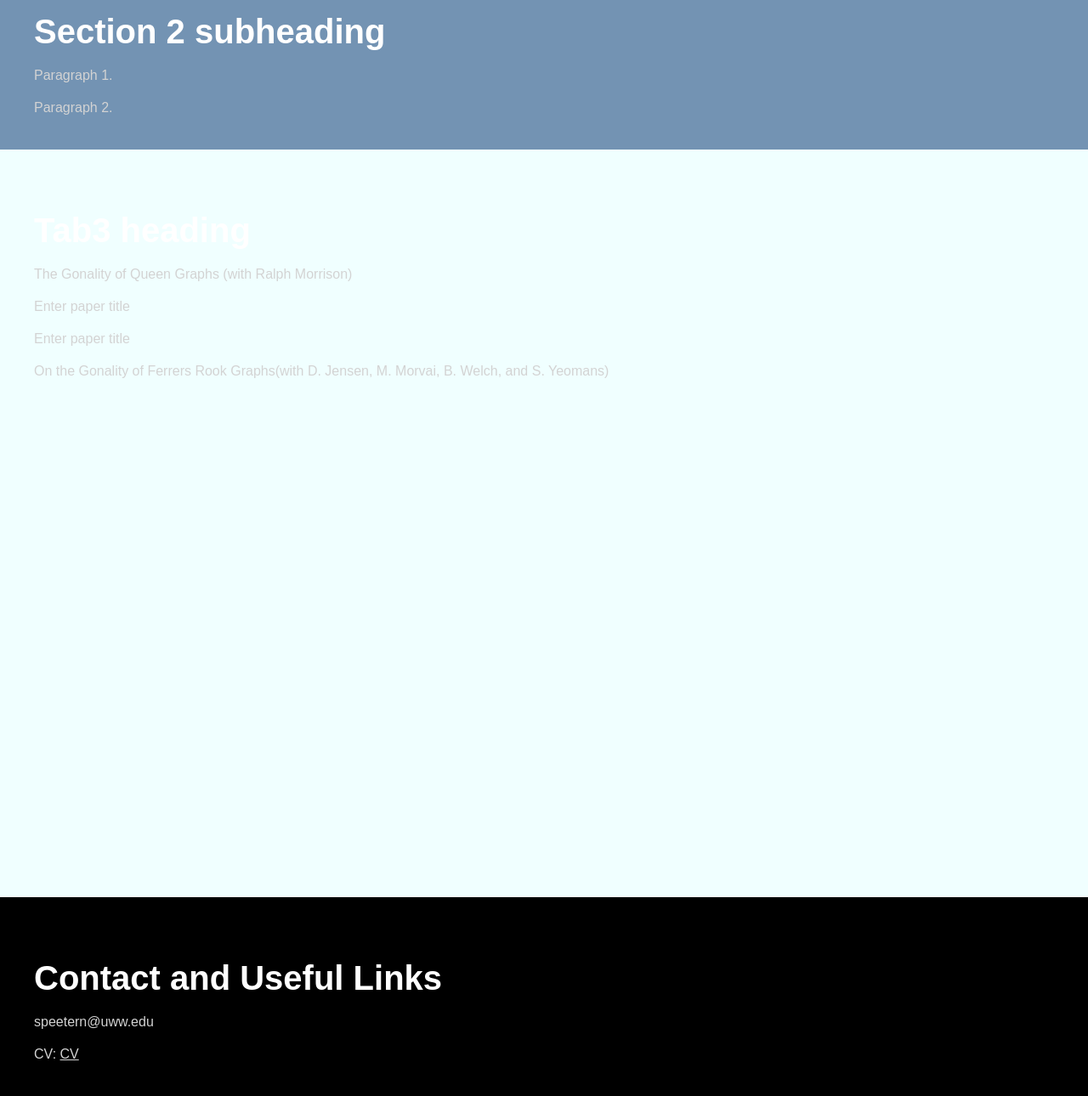
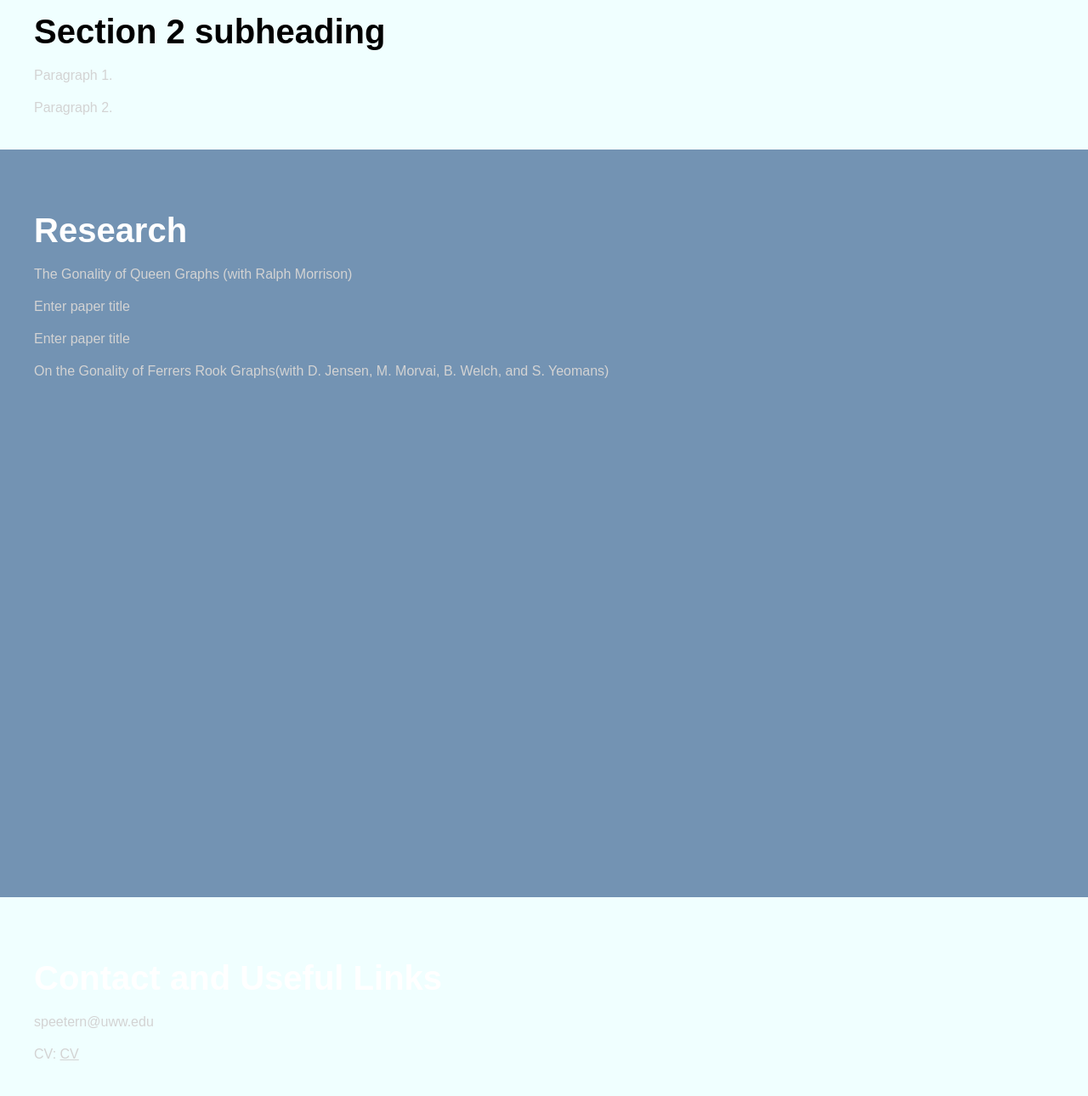
Before and after one commit to Noah-Speeter/Noah-Speeter.github.io, a plain HTML site: page index.html in a window 1280 px wide. Shown: the part 997-2287 px from the top of the page at 85% size. Drawn offline with Linux system fonts and the light colour scheme.

Commit message:
Change colors

```diff
--- a/index.html
+++ b/index.html
@@ -96,12 +96,12 @@
 
         /* Sections 2, 3, and 4 with black background */
         .section:nth-child(2) {
-            background-color: Glaucous;
-            color: white;
+            background-color: #F0FFFF;
+            color: black;
         }
 
         .section:nth-child(3) {
-            background-color: #F0FFFF;
+            background-color: Glaucous;
             background-size: cover;
             background-position: center;
             color: white;
@@ -109,7 +109,7 @@
         }
 
         .section:nth-child(4) {
-            background-color: black;
+            background-color: #F0FFFF;
             color: white;
         }
 
@@ -165,7 +165,7 @@
         <ul>
             <li><a href="#" class="tab active" data-tab="section1">Home</a></li>
             <li><a href="#" class="tab" data-tab="section2">Service & Mentorship</a></li>
-            <li><a href="#" class="tab" data-tab="section3">Publications</a></li>
+            <li><a href="#" class="tab" data-tab="section3">Research</a></li>
             <li><a href="#" class="tab" data-tab="section4">Contact</a></li>
         </ul>
     </div>
@@ -192,7 +192,7 @@
             <p>Paragraph 2.</p>
         </div>
         <div id="section3" class="section">
-            <h2>Tab3 heading</h2>
+            <h2>Research</h2>
 
             <p><a href="https://arxiv.org/pdf/2312.04686" class="no-underline"  target="_blank">The Gonality of Queen Graphs (with Ralph Morrison)</a></p>
             <p><a href="Enter url" class="no-underline"  target="_blank">Enter paper title</a></p>
```
